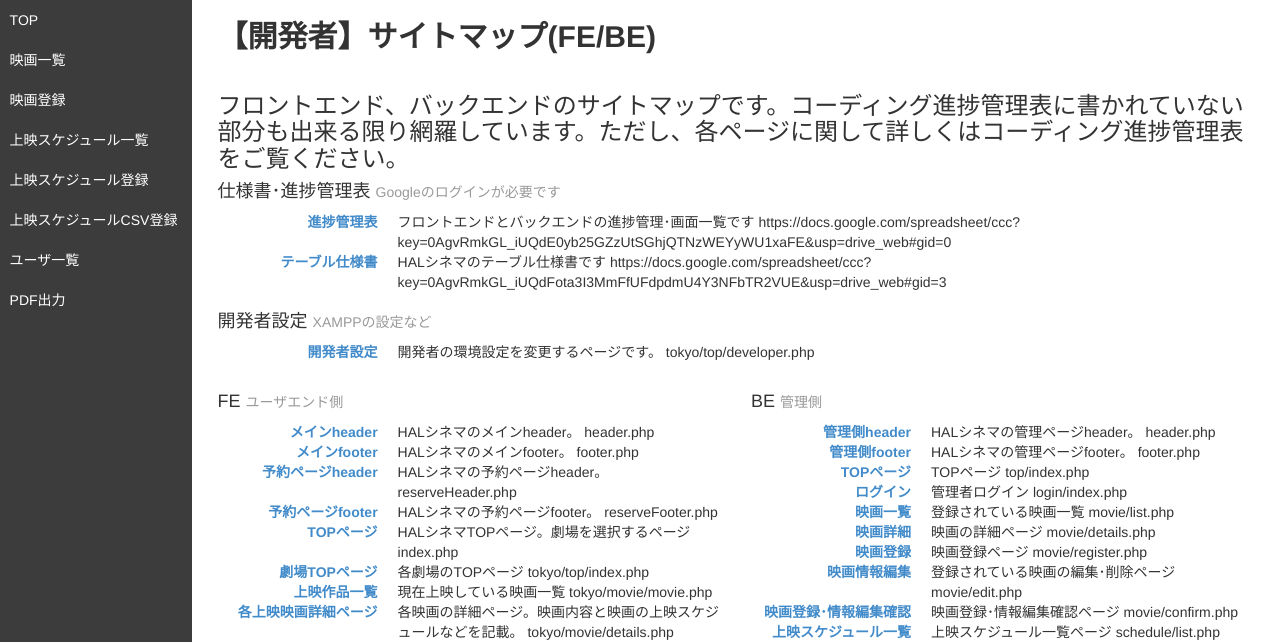
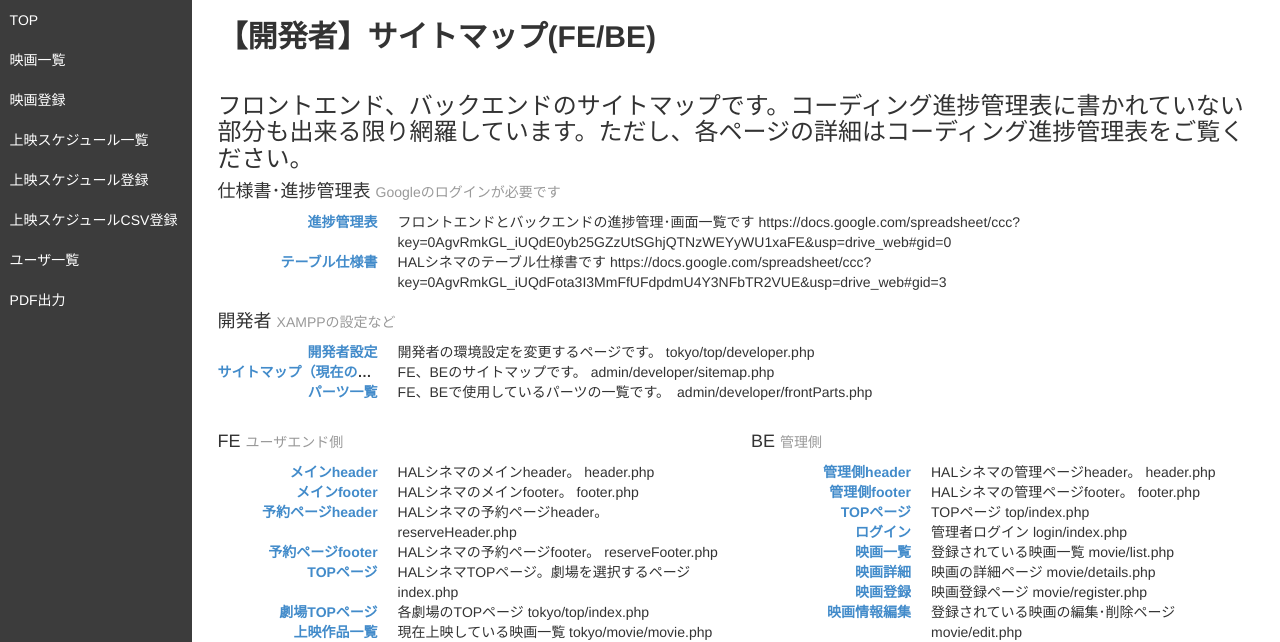
Before and after one commit to saison/HALCinema, a PHP site: page /admin/developer/sitemap.php in a window 1280 px wide. Shown: the part 60-702 px from the top of the page. Run offline with PHP 8.4, Linux system fonts and the light colour scheme; the visitor is signed in with stand-in values (Sample User, id 1).

Commit message:
管理側サイトマップ更新

```diff
--- a/admin/developer/sitemap.php
+++ b/admin/developer/sitemap.php
@@ -4,15 +4,17 @@
 ?>
 	<h2>【開発者】サイトマップ(FE/BE)</h2>
 
-	<h3>フロントエンド、バックエンドのサイトマップです。コーディング進捗管理表に書かれていない部分も出来る限り網羅しています。ただし、各ページに関して詳しくはコーディング進捗管理表をご覧ください。</h3>
+	<h3>フロントエンド、バックエンドのサイトマップです。コーディング進捗管理表に書かれていない部分も出来る限り網羅しています。ただし、各ページの詳細はコーディング進捗管理表をご覧ください。</h3>
   <h4>仕様書･進捗管理表 <small>Googleのログインが必要です</small></h4>
   <dl class="dl-horizontal">
     <dt><a href='https://docs.google.com/spreadsheet/ccc?key=0AgvRmkGL_iUQdE0yb25GZzUtSGhjQTNzWEYyWU1xaFE&usp=drive_web#gid=0'>進捗管理表</a></dt><dd>フロントエンドとバックエンドの進捗管理･画面一覧です https://docs.google.com/spreadsheet/ccc?key=0AgvRmkGL_iUQdE0yb25GZzUtSGhjQTNzWEYyWU1xaFE&usp=drive_web#gid=0</dd>
     <dt><a href='https://docs.google.com/spreadsheet/ccc?key=0AgvRmkGL_iUQdFota3I3MmFfUFdpdmU4Y3NFbTR2VUE&usp=drive_web#gid=3'>テーブル仕様書</a></dt><dd>HALシネマのテーブル仕様書です https://docs.google.com/spreadsheet/ccc?key=0AgvRmkGL_iUQdFota3I3MmFfUFdpdmU4Y3NFbTR2VUE&usp=drive_web#gid=3</dd>
 </dl>
-<h4>開発者設定 <small>XAMPPの設定など</small></h4>
+<h4>開発者 <small>XAMPPの設定など</small></h4>
   <dl class="dl-horizontal">
     <dt><a href='../../tokyo/top/developer.php'>開発者設定</a></dt><dd>開発者の環境設定を変更するページです。 tokyo/top/developer.php</dd>
+    <dt><a href='../developer/sitemap.php'>サイトマップ（現在のページ）</a></dt><dd>FE、BEのサイトマップです。 admin/developer/sitemap.php</dd>
+    <dt><a href='../developer/frontParts.php'>パーツ一覧</a></dt><dd>FE、BEで使用しているパーツの一覧です。　admin/developer/frontParts.php</dd>
   </dl>
 <div class="row">
   <div class="col-xs-6">
```
